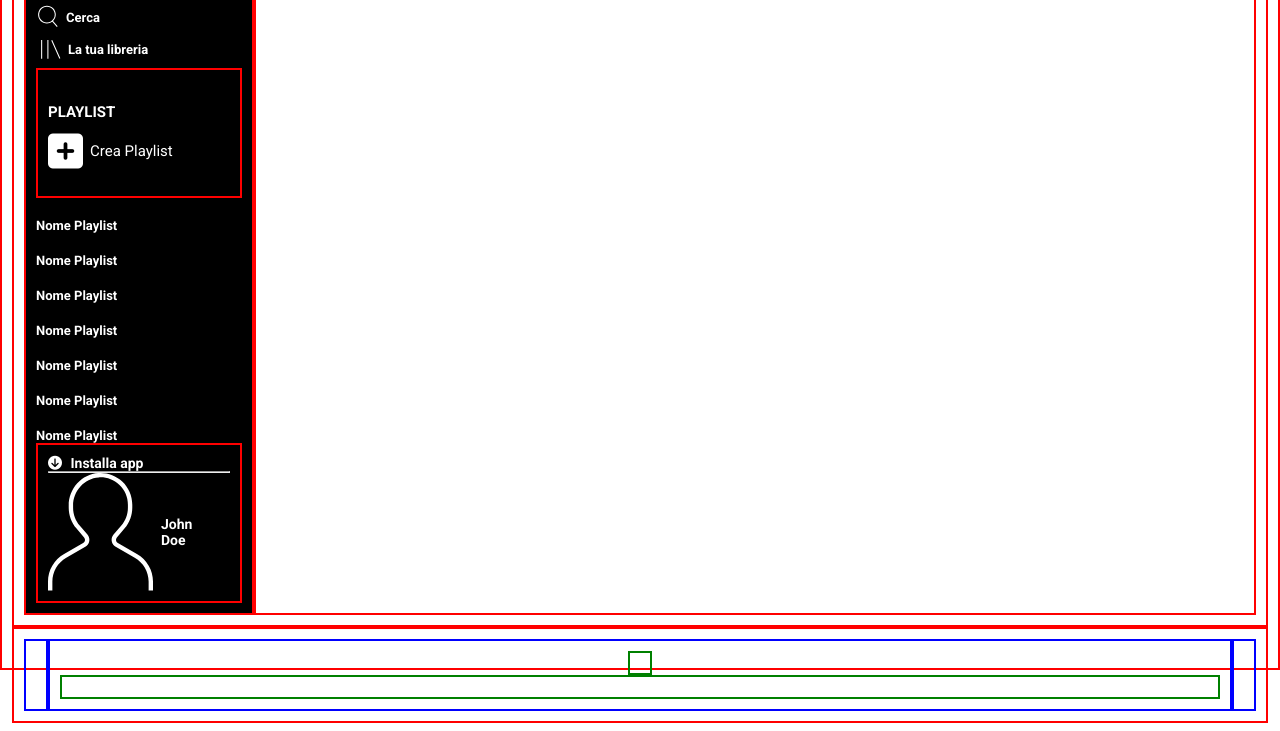
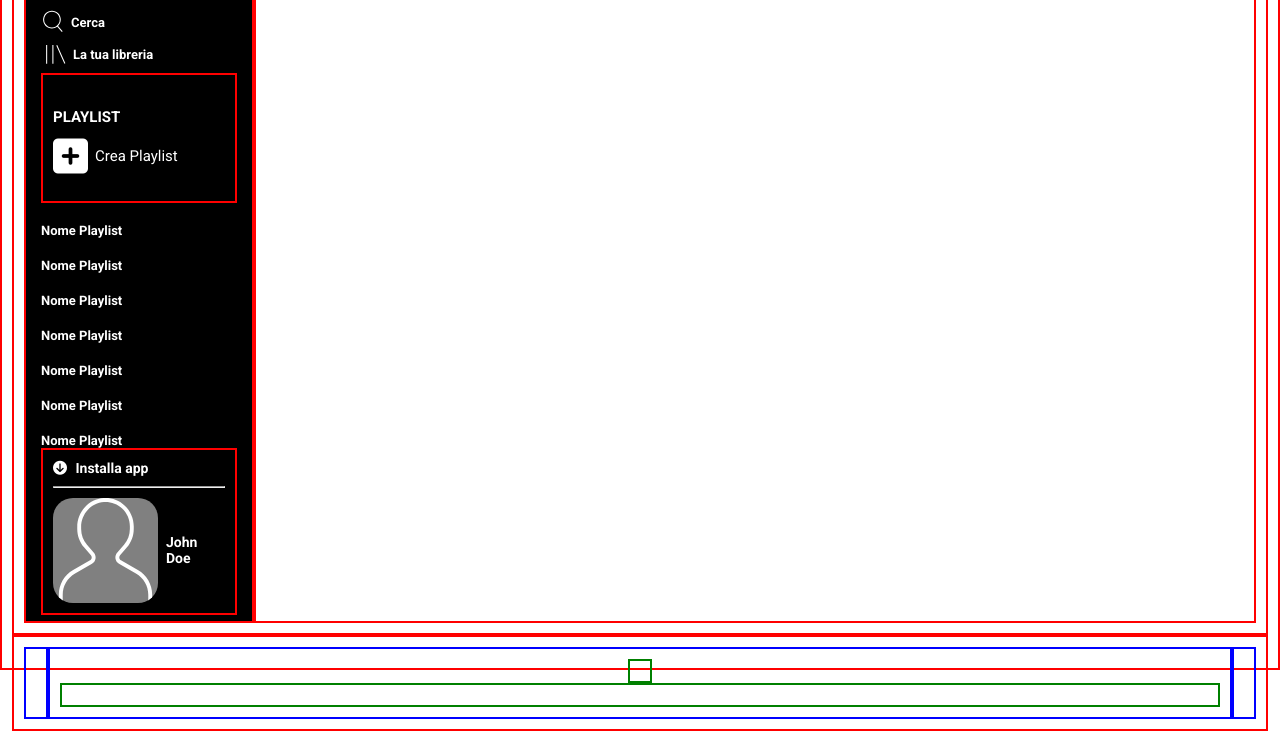
Before and after one commit to luigidis/html-css-spotifyweb, a plain HTML site: page index.html in a window 1280 px wide. Shown: the part 130-861 px from the top of the page. Drawn offline with Linux system fonts and the light colour scheme.

Commit message:
Push pre Pranzo

```diff
--- a/css/app.css
+++ b/css/app.css
@@ -85,6 +85,8 @@ body div, aside, nav {
     flex-basis: 230px;
     background-color: black;
     color: white;
+    padding: 15px;
+    padding-bottom: 6px;
 }
 
 .main {
@@ -160,6 +162,10 @@ div h4 {
     padding-bottom: 15px;
 }
 
+.playlists {
+    flex-grow: 1;
+}
+
 .playlists li {
     font-size: var(--fontsize-paylist);
     padding-top: 20px;
@@ -178,6 +184,10 @@ div h4 {
     padding-right: 5px;
 }
 
+.side_item hr {
+    margin: 10px 0;
+}
+
 .author_profile {
     width: 105px;
     align-items: center;
@@ -185,10 +195,13 @@ div h4 {
 }
 
 .author_profile img {
-    flex-basis: calc(25% - 8px);
+    flex-basis: calc(35% - 8px);
+    background-color: grey;
+    border-radius: 20px;
+    aspect-ratio: 1;
 }
 .author_profile p {
-    flex-basis: calc(75% -8px);
+    flex-basis: calc(65% -8px);
     font-weight: bold;
 }
 
--- a/index.html
+++ b/index.html
@@ -14,7 +14,7 @@
 <body>
     <div class="container__body">
         <div class="container__main row">
-            <nav class="navbar">
+            <nav class="navbar row column">
                 <figure>
                     <img class="spotifylogo"src="./img/logo.svg" alt="Spotify logo">
                 </figure>
```
